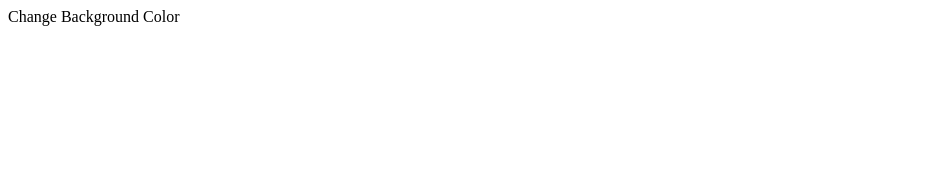
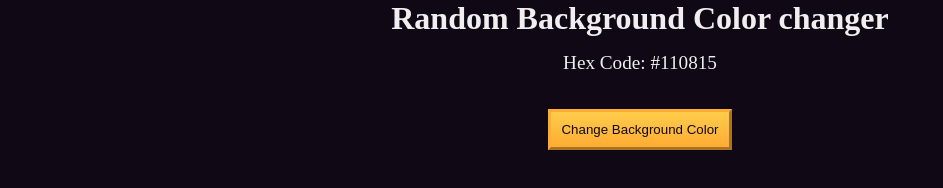
Before and after one commit to DevCrushd/Background-Changer, a plain HTML site: page index.html in a window 1280 px wide. Shown: the whole page, without its empty margins (0-943 px from the left). Drawn offline with Linux system fonts and the light colour scheme.

Commit message:
Fixed link to Style sheet
Needed to fix a link in the html to the style sheet.

```diff
--- a/index.html
+++ b/index.html
@@ -4,7 +4,14 @@
     <meta charset="UTF-8" />
     <meta name="viewport" content="width=device-width, initial-scale=1.0" />
     <title>Build a random background color changer</title>
-    <link rel="stylesheet" href="./styles.…      </section>
+    <link rel="stylesheet" href="./style.css" />
+  </head>
+  <body>
+    <h1>Random Background Color changer</h1>
+    <main>
+      <section class="bg-information-container">
+        <p>Hex Code: <span id="bg-hex-code">#110815</span></p>
+      </section>
 
       <button class="btn" id="btn">Change Background Color</button>
     </main>
```
Also changed, not shown: style.css (line endings or trailing spaces).
